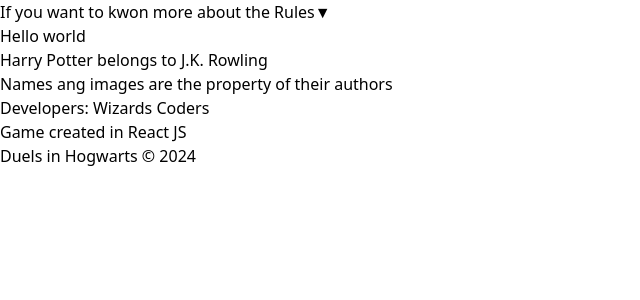
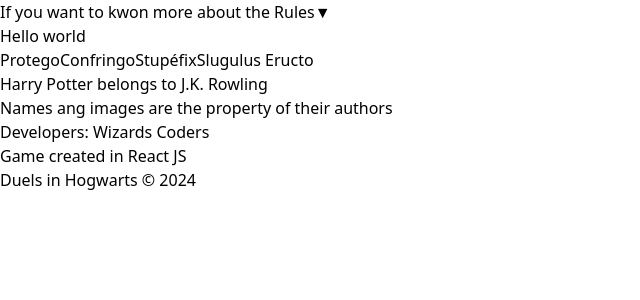
Before and after one commit to WildCodeSchool-2024-02/JS-RemoteFR-CrewDragon-P2-Team2, a React (Vite) app in the folder client/: page / in a window 1280 px wide. Shown: the top 300 px of the page, without its empty margins (0-640 px from the left). Built offline with nearby package versions, Linux system fonts and the light colour scheme.

Commit message:
button spells

```diff
--- a/client/src/App.jsx
+++ b/client/src/App.jsx
@@ -1,15 +1,18 @@
 import Playground from "./components/Playground";
 import ArrowButton from "./components/Rules";
+
 import Footer from "./components/Footer";
+import ButtonSpells from "./components/ButtonSpells";
 
 function App() {
   return (
     <main>
       <ArrowButton />
-      <Playground/>
+      <Playground />
+      <ButtonSpells />
       <Footer />
-  </main>
-  )
+    </main>
+  );
 }
 
 export default App;
--- /dev/null
+++ b/client/src/components/ButtonSpells.jsx
@@ -0,0 +1,28 @@
+import { useState } from "react";
+
+function ButtonSpells() {
+  const [spells, setSpells] = useState([
+    "Protego",
+    "Confringo",
+    "Stupéfix",
+    "Slugulus Eructo",
+  ]);
+
+  const handleClick = (selectedSpell) => {
+    // on filtre le sort selectionné
+    const updateSpells = spells.filter((spell) => spell !== selectedSpell);
+    setSpells(updateSpells);
+  };
+
+  return (
+    <div className="ButtonSpellMap">
+      {spells.map((spell) => (
+        <button key={spell} type="button" onClick={() => handleClick(spell)}>
+          {spell}
+        </button>
+      ))}
+    </div>
+  );
+}
+
+export default ButtonSpells;
```
Also changed, not shown: 1 other file (tests, documents, lock files or other folders).
